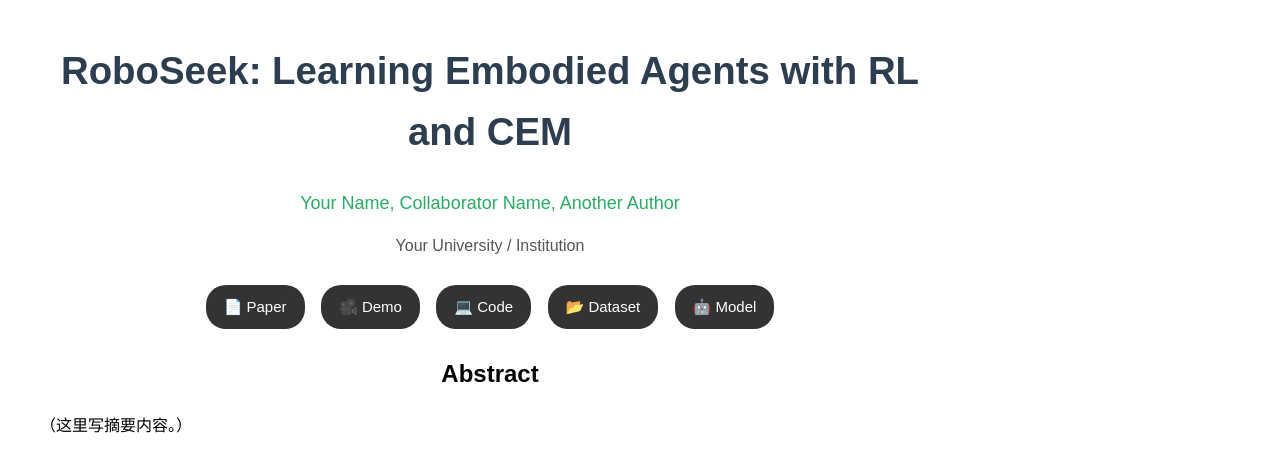
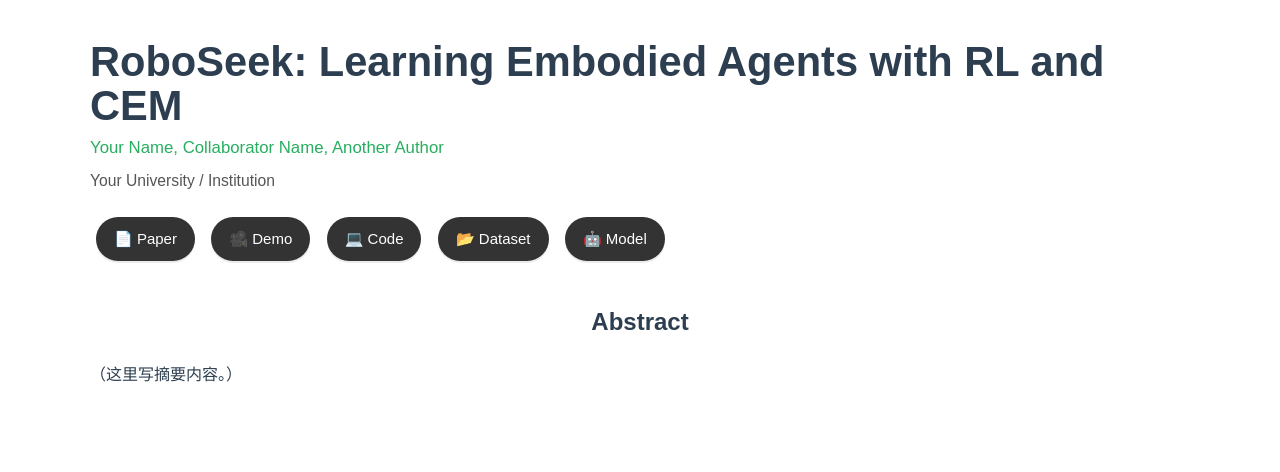
Before and after one commit to russderrick/Roboseek, a plain HTML site: page index.html in a window 1280 px wide. Drawn offline with Linux system fonts and the light colour scheme.

Commit message:
Add files via upload

```diff
--- a/index.html
+++ b/index.html
@@ -5,50 +5,83 @@
   <title>RoboSeek: You Need to Interact with Your Objects</title>
   <meta name="viewport" content="width=device-width, initial-scale=1">
   <style>
-    body { font-family: Arial, sans-serif; margin: 40px; max-width: 900px; line-height: 1.6; }
+    :root {
+      --accent: #27ae60;
+      --text: #2c3e50;
+    }
+
+    /* 将页面主体水平居中：左右 margin auto */
+    body {
+      font-family: Arial, Helvetica, sans-serif;
+      margin: 40px auto;        /* 关键：左右为 auto，使容器居中 */
+      max-width: 1100px;        /* 页面最大宽度（可按需调整） */
+      padding: 0 24px;          /* 两侧内边距，防止贴边 */
+      color: var(--text);
+      line-height: 1.6;
+    }
+
+    /* 头部整体居中对齐 */
+    .hero {
+      text-align: center;
+      margin-bottom: 6px;
+    }
+
     h1 {
+      font-size: 2.6rem;        /* 大标题 */
+      font-weight: 700;        /* 加粗 */
+      margin: 0 0 8px 0;
+      line-height: 1.05;
+      color: var(--text);
+    }
+
+    .authors {
+      color: var(--accent);
+      font-size: 1.05rem;
+      margin: 6px 0;
+    }
+
+    .affiliation {
+      color: #555;
+      font-size: 0.98rem;
+      margin: 6px 0 18px;
+    }
+
+    /* 按钮行居中并美化 */
+    .btn-row {
       text-align: center;
-      font-weight: bold;
-      font-size: 2.4em;
-      color: #2c3e50;
+      margin-bottom: 36px;
     }
-    .authors {
-      text-align: center;
-      font-size: 18px;
-      color: #27ae60; /* 绿色，类似Embodied-R1 */
-      margin-bottom: 4px;
-    }
-    .affiliation {
-      text-align: center;
-      font-size: 16px;
-      color: #555;
-      margin-bottom: 20px;
-    }
-    .center { text-align: center; }
+
     .btn {
       display: inline-block;
       margin: 6px;
       padding: 10px 18px;
-      border-radius: 20px;
+      border-radius: 999px;
       background: #333;
-      color: white;
+      color: #fff;
+      text-decoration: none;
       font-size: 15px;
-      text-decoration: none;
-      transition: 0.3s;
+      transition: background 0.2s ease;
+      box-shadow: 0 2px 0 rgba(0,0,0,0.08);
     }
     .btn:hover { background: #555; }
-    pre {
-      background: #f4f4f4;
-      padding: 12px;
-      border-radius: 6px;
-      overflow-x: auto;
+
+    /* Abstract 区块也居中并限制宽度，便于阅读 */
+    .abstract {
+      text-align: center;      /* 标题和段落都居中 */
+      max-width: 900px;
+      margin: 0 auto 40px;     /* 居中并与下文留间距 */
     }
-    img, video {
-      max-width: 100%;
-      margin: 12px 0;
-      border-radius: 6px;
+
+    h2.center { text-align: center; margin-top: 36px; }
+
+    /* 响应式：移动端适配 */
+    @media (max-width: 640px) {
+      h1 { font-size: 1.6rem; }
+      .btn { padding: 8px 12px; font-size: 14px; }
     }
   </style>
+
 </head>
 <body>
 
```
